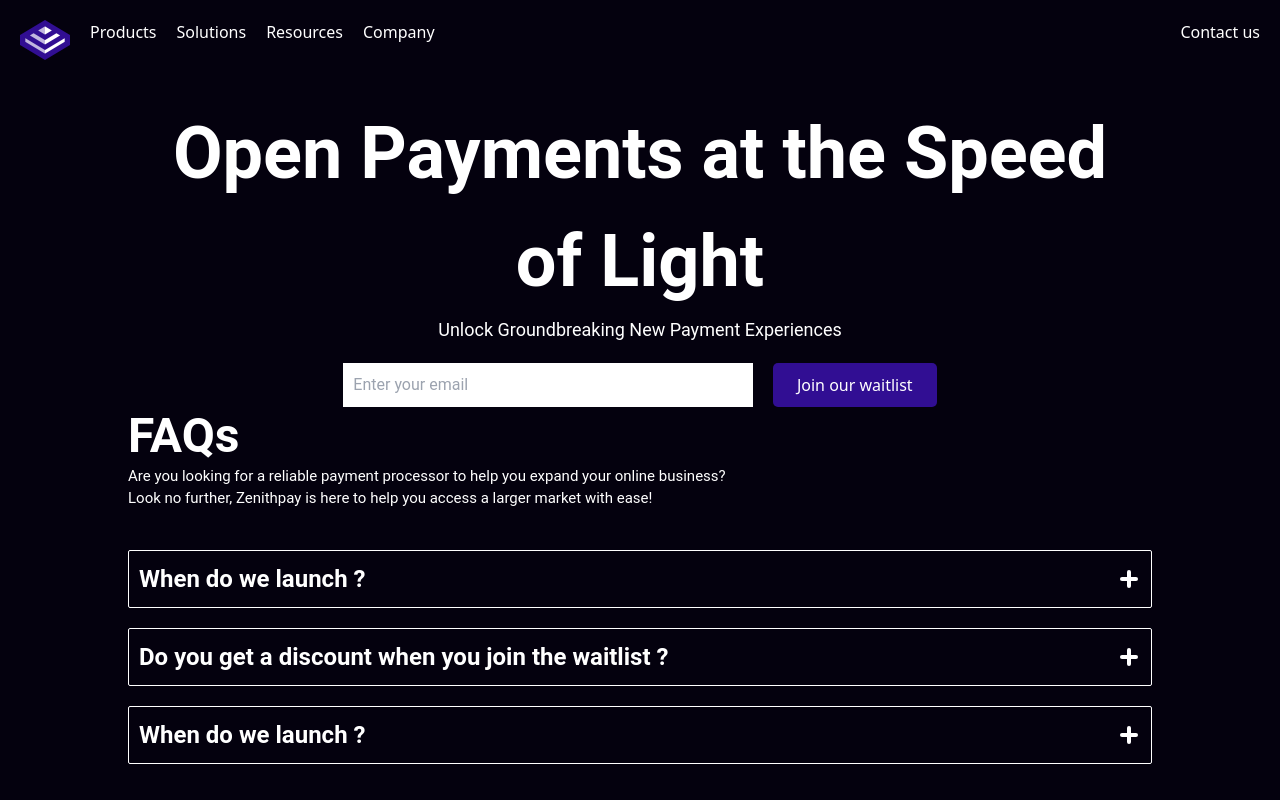
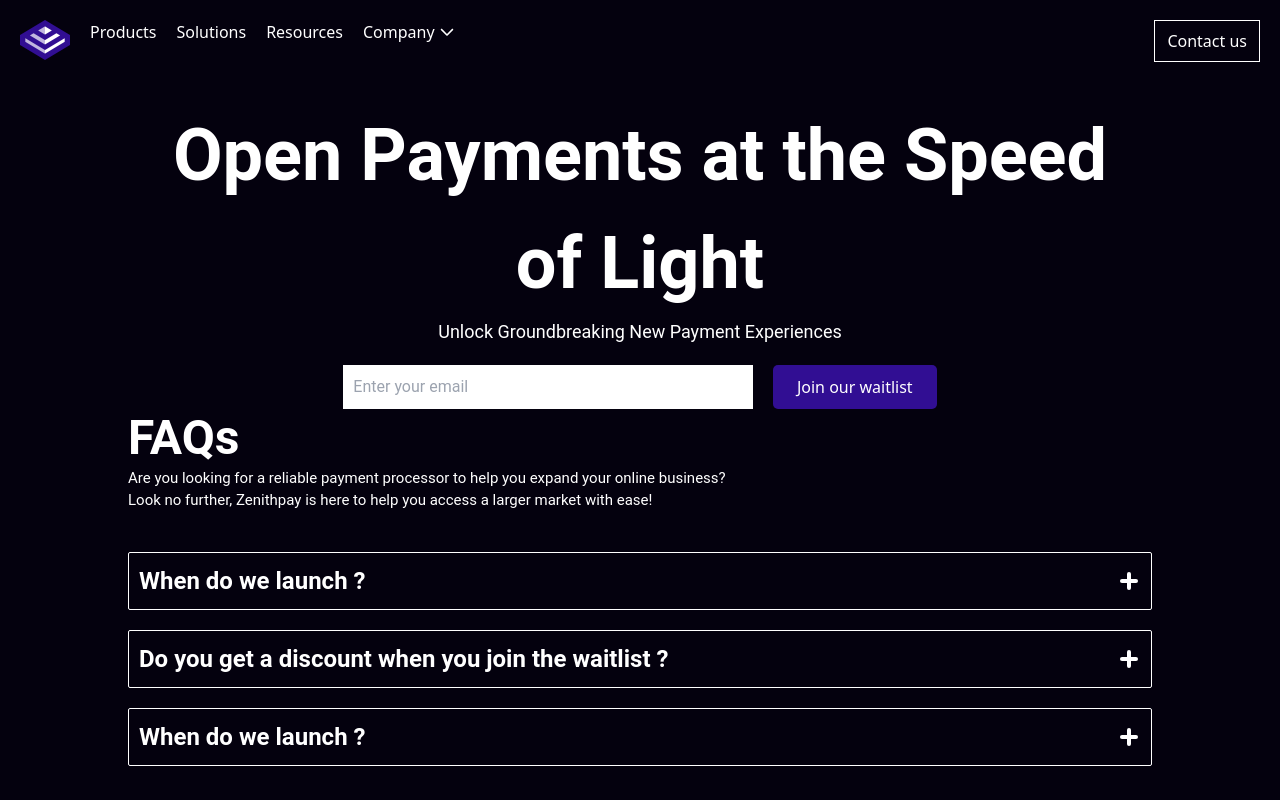
Before and after one commit to ndukwesamuel/interview, a Next.js app: page / in a window 1280 px wide. Shown: the top 800 px of the page. Built offline with nearby package versions, Linux system fonts and the light colour scheme.

Commit message:
fix all issues

```diff
--- a/src/components/navbar/Navbar.tsx
+++ b/src/components/navbar/Navbar.tsx
@@ -7,15 +7,20 @@ const Navbar = () => {
   return (
     <Mainnav >
       <Leftnav >
-        <Image src="/logoipsum-249 1.png" alt="lama blog" width={50} height={50} />
+        <div>
+          <Image src="/logoipsum-249 1.png" alt="lama blog" width={50} height={50} />
+        </div>
         <p>Products</p>
         <p>Solutions</p>
         <p>Resources</p>
-        <p>Company</p>
+        <p className="flex"><span>
+          Company</span> <svg xmlns="http://www.w3.org/2000/svg" width="24" height="24" viewBox="0 0 24 24" fill="none">
+            <path fill-rule="evenodd" clip-rule="evenodd" d="M12.3977 15.6629C12.178 15.8826 11.8219 15.8826 11.6022 15.6629L5.86739 9.92804C5.64772 9.70837 5.64772 9.35227 5.86739 9.13259L6.13256 8.86739C6.35222 8.64772 6.70838 8.64772 6.92805 8.86739L12 13.9393L17.0719 8.86739C17.2916 8.64772 17.6477 8.64772 17.8674 8.86739L18.1326 9.13259C18.3522 9.35227 18.3522 9.70837 18.1326 9.92804L12.3977 15.6629Z" fill="white" />
+          </svg></p>
       </Leftnav>
 
       <div>
-        <p>Contact us</p>
+        <Contact>Contact us</Contact>
       </div>
     </Mainnav>
   );
@@ -39,4 +44,13 @@ gap: 20px;
 aling-items: center;
 
 
+
 `;
+
+
+const Contact = styled.p`
+padding: 8px 12px;
+border: 1px solid white;
+
+
+`;
```
